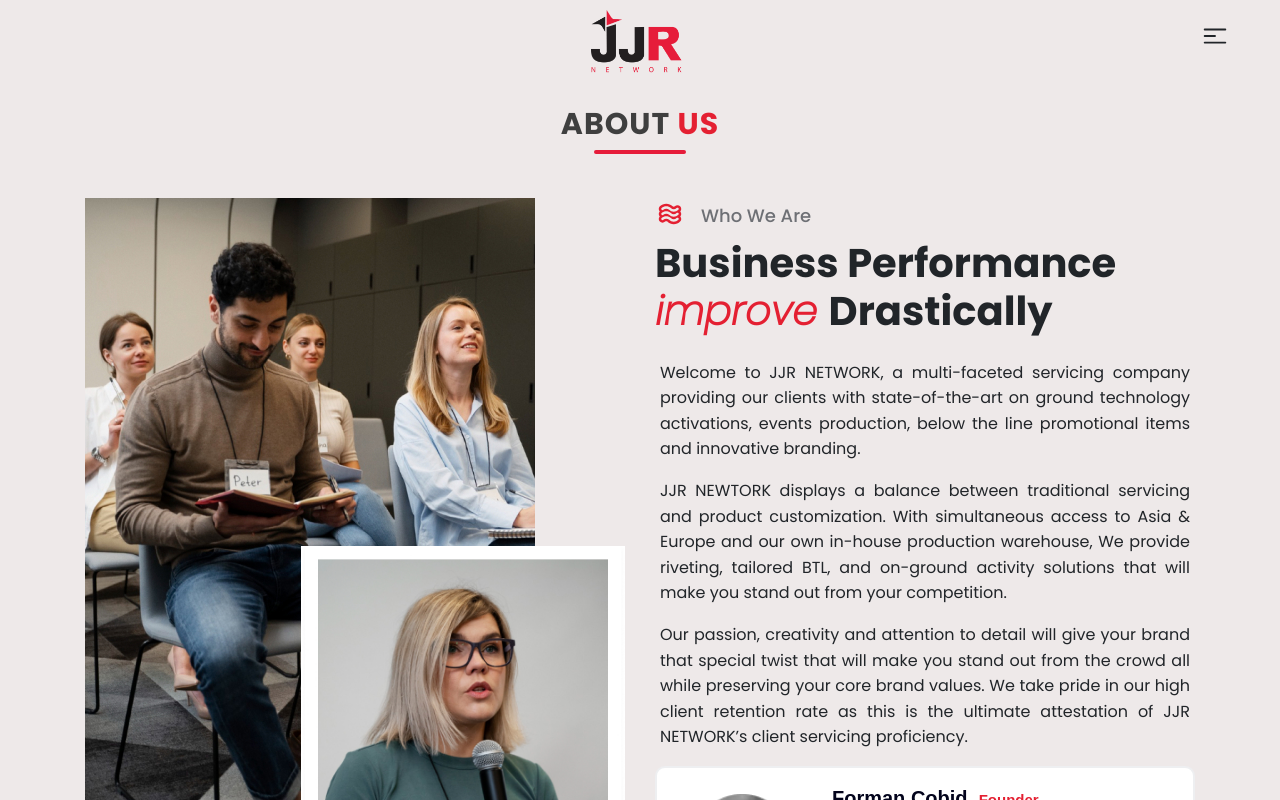
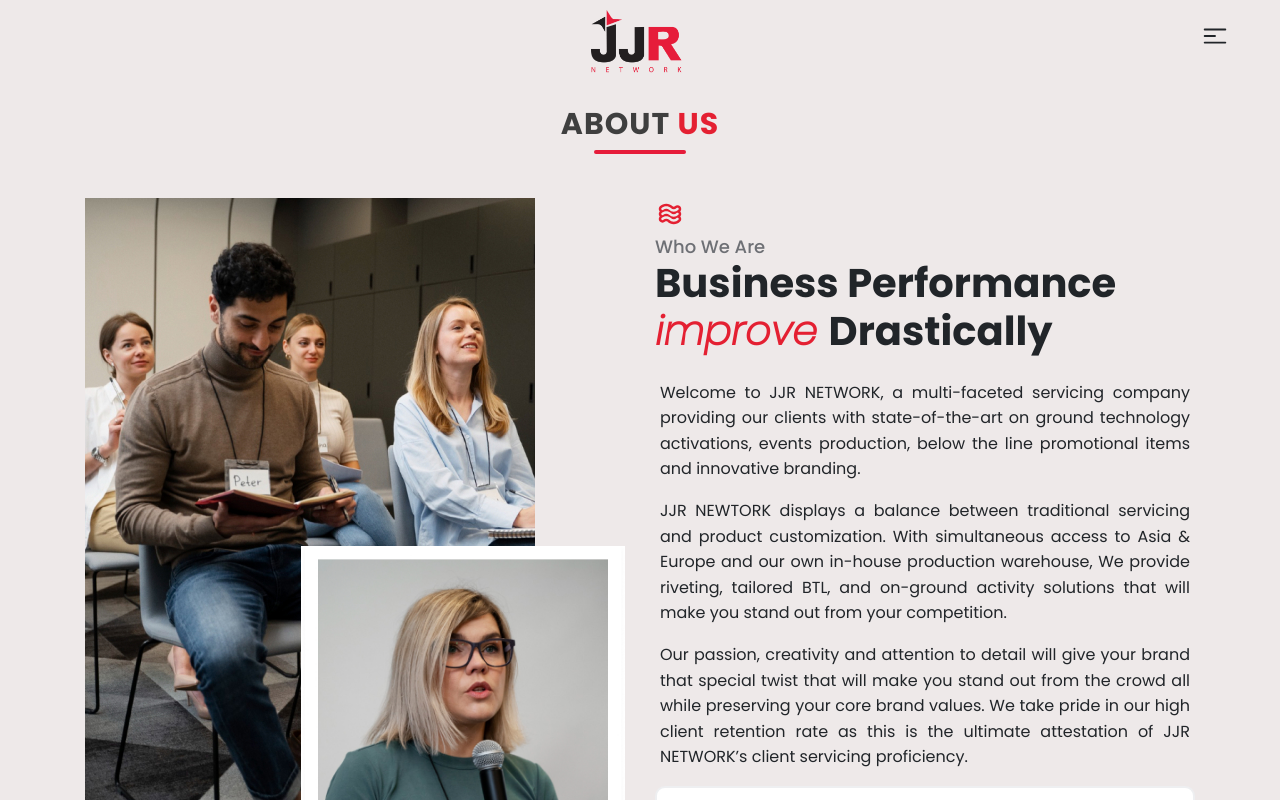
Before and after one commit to wabbi-khan/jjr-components, a React (Create React App) app: page /about-us in a window 1280 px wide. Shown: the top 800 px of the page. Built offline with nearby package versions, Linux system fonts and the light colour scheme.

Commit message:
all done

```diff
--- a/src/App.css
+++ b/src/App.css
@@ -833,11 +833,11 @@
   margin-bottom: 5px;
 }
 
-.customHeading {
+/* .customHeading {
   display: flex;
   align-items: center;
   gap: 1rem;
-}
+} */
 
 .primary-color {
   color: #e42032;
@@ -1282,12 +1282,12 @@
     justify-content: center;
     align-items: center; */
   }
-  .customClass {
+  /* .customClass {
     width: 50%;
     display: flex;
     justify-content: center;
     align-items: center;
-  }
+  } */
   .main-card-set {
     padding: 0 10px;
   }
--- a/src/components/OurPartners.jsx
+++ b/src/components/OurPartners.jsx
@@ -19,7 +19,7 @@
 
       <div className="logoSection">
         {partnersLogo.map((item, index) => (
-          //<div className="col-md-3 col-xs-6 py-3 d-flex justify-content-center align-items-center">
+          //<div className="col-md-3 col-xs-6 py-3 d-flex justify-content-center align-items-center customClass">
           <div className={`logoBg ${item.class}`} key={index}>
             <img src={item.logo} alt="our partners logo" />
           </div>
```
